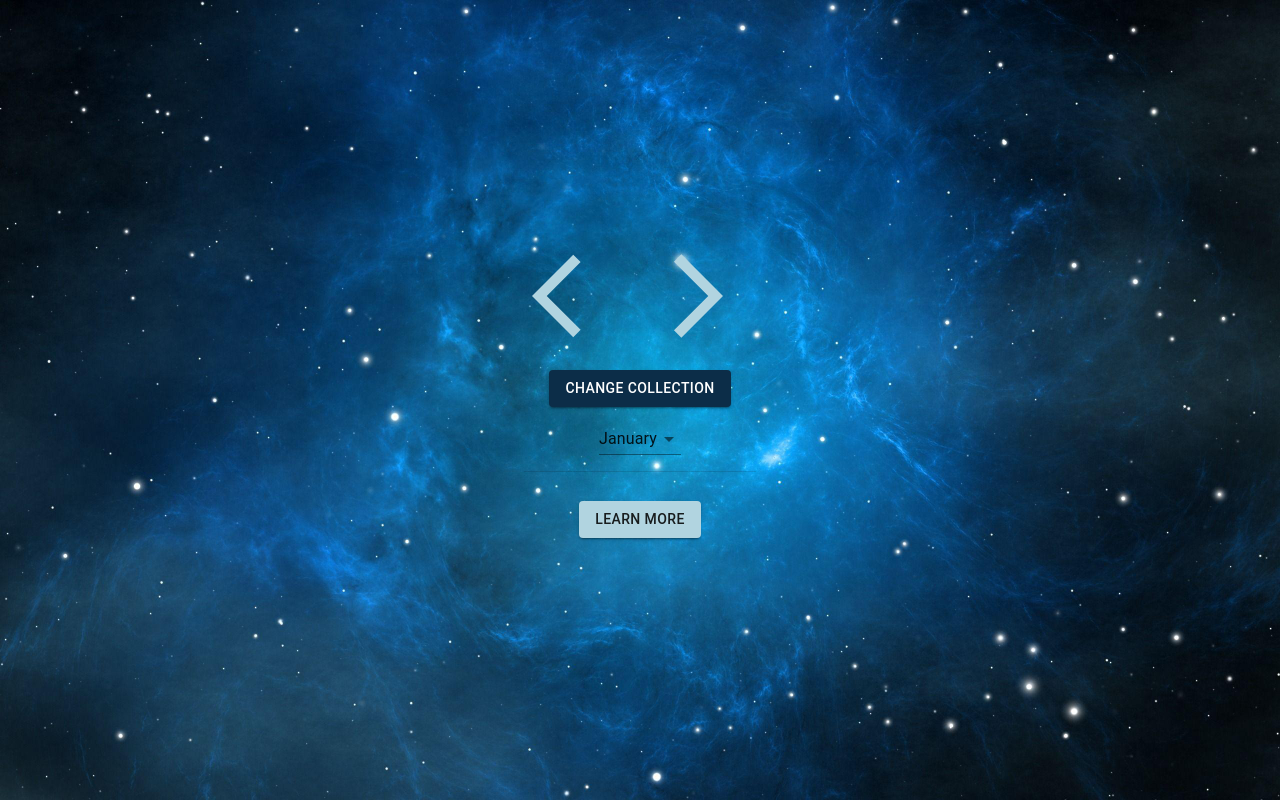
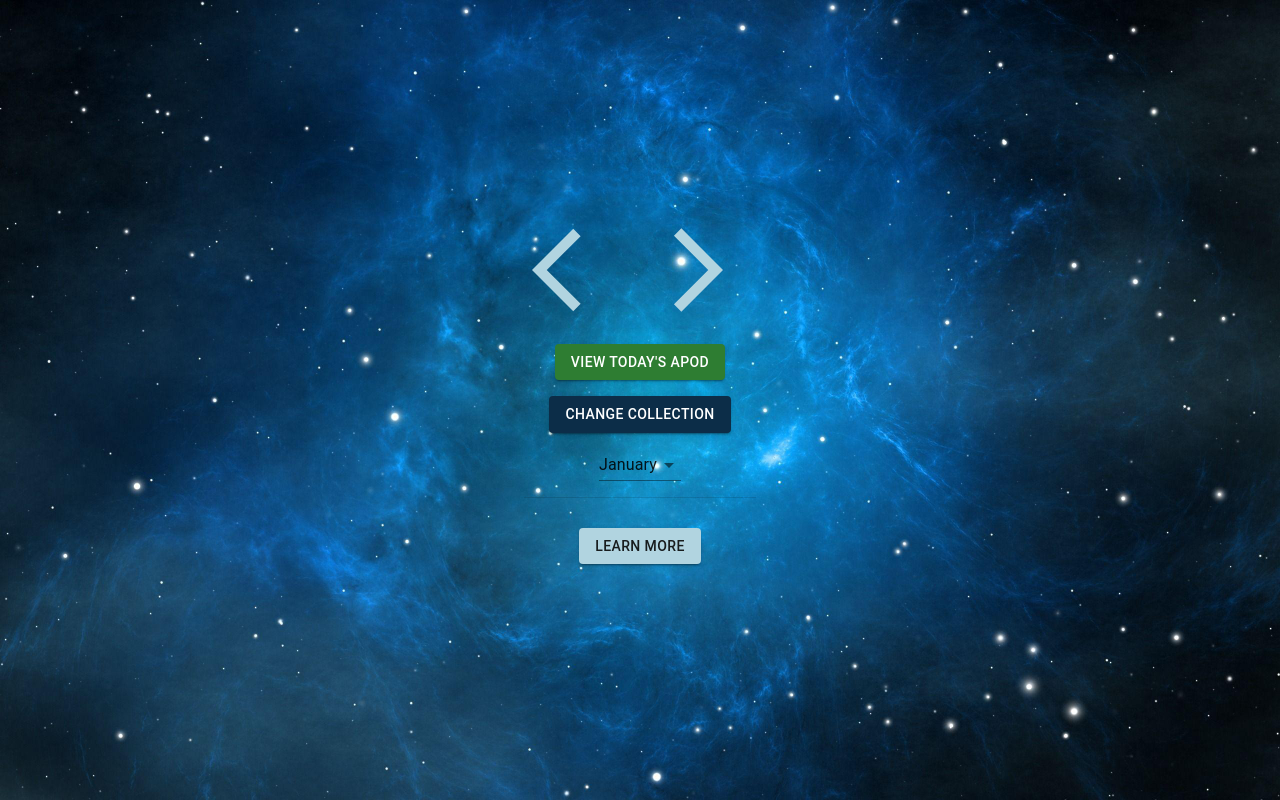
Before and after one commit to ChrisDissette/nasa-api, a React (Create React App) app: page / in a window 1280 px wide. Built offline with nearby package versions, Linux system fonts and the light colour scheme; no server answers.

Commit message:
initial commit

```diff
--- a/src/components/Photo.jsx
+++ b/src/components/Photo.jsx
@@ -77,6 +77,13 @@ const Photo = () => {
         if(date === 29){
             setDisableForwardButton(true)
         }
+
+        let today = new Date()
+        let thisDate = today.getFullYear() + '-' + (today.getMonth() + 1) + '-' + (today.getDate() - 1)
+
+        if(`${year}-${month}-${date}` === thisDate){
+            setDisableForwardButton(true)
+        }
     }
 
     const backClickHandler = () => {
@@ -98,7 +105,7 @@ const Photo = () => {
     }
 
     const collectionChangeHandler = () => {
-        if(year < 2021)
+        if(year <= 2020)
         {
             setDate(1)
             setMonth(1)
@@ -118,6 +125,19 @@ const Photo = () => {
     }
 
 
+    const todayHandler = () => {
+        let today = new Date()
+        let thisYear = today.getFullYear()
+        setYear(thisYear)
+        let thisMonth = today.getMonth()
+        setMonth(thisMonth + 1)
+        let thisDay = today.getDate()
+        setDate(thisDay)
+        setDisableBackButton(false)
+        setDisableForwardButton(true)
+    }
+
+
     return (
         <div>
 
@@ -133,6 +153,7 @@ const Photo = () => {
                 </IconButton>
             </Box>
             <Box my={2} display='flex' alignItems='center' flexDirection='column'>
+                <Button sx={{mb:2}} variant='contained' color='success' onClick={todayHandler} >View Today's APOD</Button>
                 <Button variant='contained' onClick={collectionChangeHandler} color='secondary' sx={{mb:2}}>Change Collection</Button>
                 <FormControl variant='standard' >
                     <Select value={month} onChange={handleChange} label="Month" className={classes.formText}  >
```
